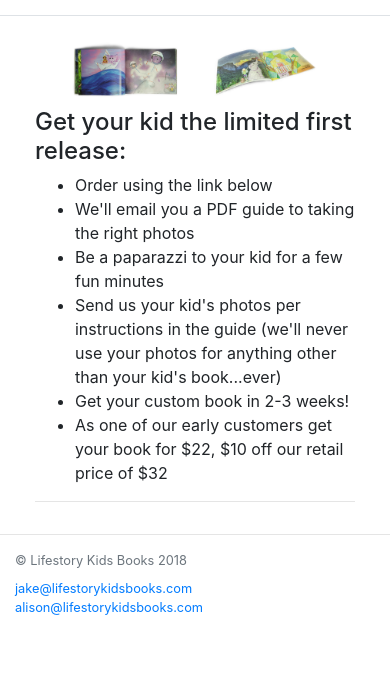
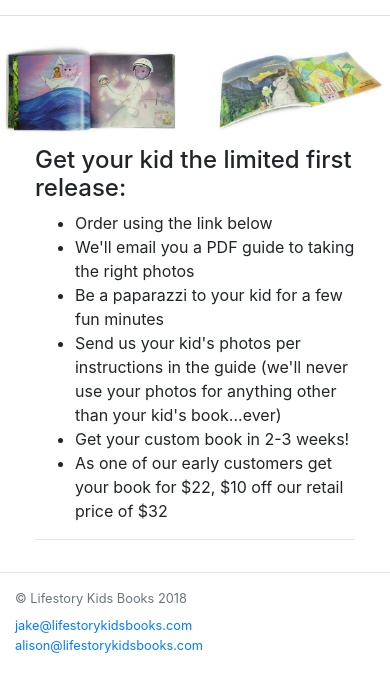
Before and after one commit to sidpalas/lifestory-website-redesign, a plain HTML site: page purchase.html in a window 390 px wide. Shown: the part 95-786 px from the top of the page. Drawn offline with nearby package versions, Linux system fonts and the light colour scheme.

Commit message:
improved mobile formatting

```diff
--- a/purchase.html
+++ b/purchase.html
@@ -26,7 +26,7 @@
 
         <div class="page-row mx-auto">
             <div class="row py-2">
-                <div class="col-2">
+                <div class="col-lg-2 col-md-1 d-none d-sm-block">
                 </div>
                 <div class="col">
                     <img src="./images/openbook.jpg" width=100% alt="">
@@ -34,7 +34,7 @@
                 <div class="col">
                     <img src="./images/openbook_angle.jpg" width=100% alt="">
                 </div>
-                <div class="col-2">
+                <div class="col-lg-2 col-md-1 d-none d-sm-block">
                 </div>
 
             </div>
```
